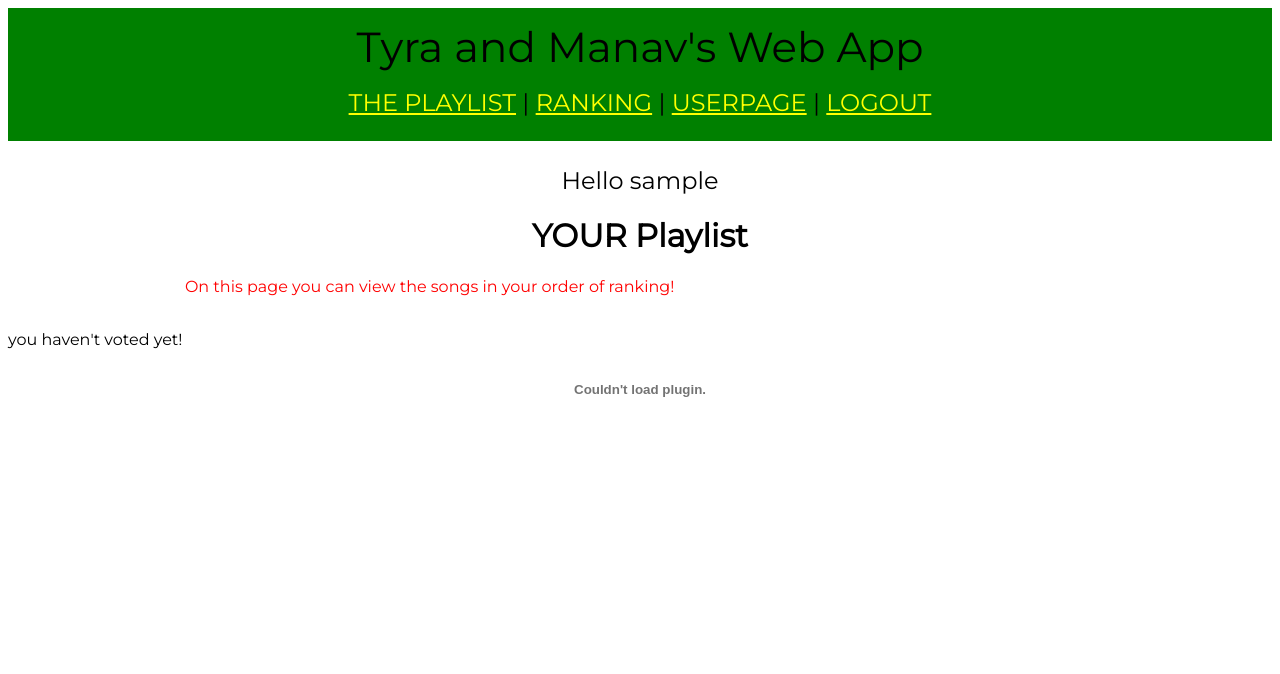
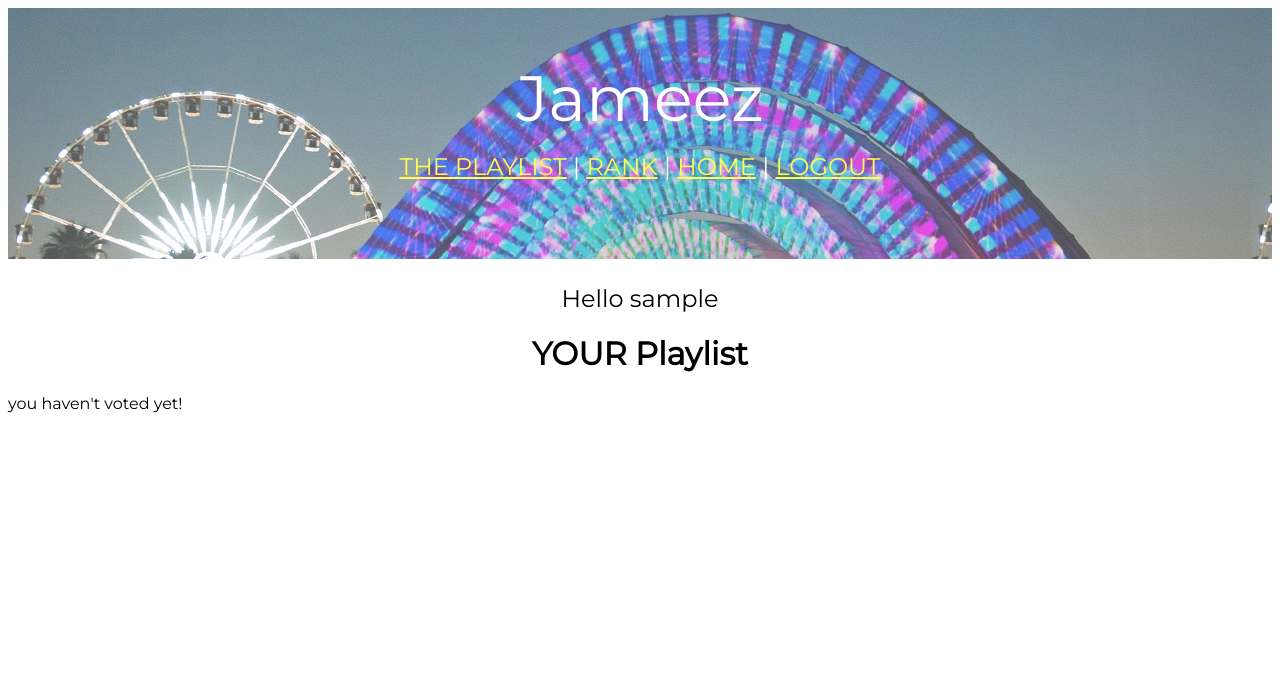
Before and after one commit to tyrahe/SoundCloud_Project, a PHP site: page /userpage.php in a window 1280 px wide. Shown: the top 674 px of the page. Run offline with PHP 8.4, Linux system fonts and the light colour scheme; the visitor is signed in with stand-in values (Sample User, id 1); data that the repository does not hold is empty; some libraries are stand-ins or nearby versions.

Commit message:
Better Version

```diff
--- a/db.sql
+++ b/db.sql
@@ -1,6 +1,8 @@
-CREATE DATABASE myDB;
+-- Created By Tyra He --
 
-USE myDB2;
+CREATE DATABASE myDB3;
+
+USE myDB3;
 CREATE TABLE `TEST2` (
   `id` int(6) unsigned NOT NULL AUTO_INCREMENT,
   `username` varchar(30) NOT NULL,
--- a/default.css
+++ b/default.css
@@ -10,26 +10,43 @@ h1{
 	font-family: 'Montserrat';
 }
 
+.main-page-wrap {
+   background-image: url('3tree.jpg');
+   opacity: .8;
+   width: 100%;
+   height: 100%;
+
+}
 
 .header-container{
 	width: 100%;
-	background-color: green;
-	height: 120px;
-	font-size: 42px;
+	background-image: url('coachella-gateway.jpg');
+	opacity: 0.7;
+	height: 200px;
+	font-size: 64px;
+	color: white;
 	text-align: center;
-	padding-top: 1%;
+	padding-top: 4%;
 }
-.header-container .content{
+.login-header-container{
+	width: 100%;
+	height: 100px;
+	font-size: 64px;
+	color: white;
+	text-align: center;
+	padding-top: 4%;
+}
+.header-content{
 	width: 70%;
 	margin-top: 15px;
 	padding-left: 15%;
 	padding-right: 15%;
 	font-size: 24px;
 }
-.header-container .content a:hover{
+.header-content a:hover{
 	color: white;
 }
-.header-container .content a{
+.header-content a{
 	color: yellow;
 }
 
@@ -68,13 +85,15 @@ h1{
   content: "";
   display: block;
 }
+
+
+
+
 .footer, .page-wrap:after {
   /* .push must be the same height as footer */
     height:60px;
 
 }
-
-
 
 .footer{
 	background:#999;
@@ -91,16 +110,16 @@ h1{
  	color: red;
  }
 
+.title-container{
+	width: 40%;
+	margin-left: 30%;
+	margin-right: 30%;
+	text-align: center;
 
-/*
-.footer {
-   position: fixed;
-   margin-top: 50px;
-   padding-top: 20px;
-   left:0px;
-   bottom:0px;
-   height:50px;
-   width:100%;
-   background:#999;
-   font-size: 12px;
-}*/
+}
+
+.song-title{
+	margin-top: 25px;
+	margin-bottom: 25px;
+	font-size: 25px;
+}
--- a/global.js
+++ b/global.js
@@ -1,3 +1,6 @@
+// Created by Manav
+
+
  SC.initialize({
     client_id: "82bbfbb611ea601c42b750a83a4c0749",
     redirect_uri: "http://google.com",
--- a/userpage.php
+++ b/userpage.php
@@ -1,4 +1,13 @@
-<?php require 'utils.php'; ?>
+<!--
+
+	Created by Manav.
+
+-->
+
+<?php
+session_start();
+require 'utils.php';
+?>
 <html>
 <head>
   	<link rel="stylesheet" type="text/css" href="default.css">
@@ -17,42 +26,22 @@
 	<script src="scwidget.js"></script>
 	<script src="soundcloud.player.api.js"></script>
 	<script type="text/javascript">
+		//Prepares the soundcloud widget
 	   soundcloud.addEventListener('onPlayerReady', function(player, data) {
 	     player.api_play();
 	   });
 	</script>
+
 	<script>
 
-
-
-		function showSongs(songIndex, choice){
-
+		//This function orders the songs in the descending order
+		function orderSongs(vote1, vote2, vote3, vote4, vote5){
+			//Initialializes our app with the Soundcloud API
 			SC.initialize({
     		client_id: '82bbfbb611ea601c42b750a83a4c0749',
   			});
 
-			SC.get('/playlists/96517157', function(playlist) {
-  				index = songIndex -1;
-  				$('.player').append("<h3>Choice " + choice + "</h3>" );
-  				$('.player').append("<h4>Song " + songIndex + "</h4>" );
-  				$('.player').append(playlist.tracks[index].title);
-  				$('.player').append("<br>");
-
-  				console.log(playlist.tracks[index].embeddable_by);
-
-			});
-
-
-
-		};
-	</script>
-	<script>
-
-		function orderSongs(vote1, vote2, vote3, vote4, vote5){
-			SC.initialize({
-    		client_id: '82bbfbb611ea601c42b750a83a4c0749',
-  			});
-
+			//Gets the playlist, and acesses the tracks on it.
 			SC.get('/playlists/96517157', function(playlist) {
 
 				var ranked_songs = new Array();
@@ -63,31 +52,21 @@
 				ranked_songs[5-vote5]=4;
 
 
-			//songs in order
-			$('.player').append("<h3>Choice 1 </h3>" );
-			$('.player').append("<h4>Song " + (ranked_songs[0]+1) + "</h4>" );
-			$('.player').append(playlist.tracks[ranked_songs[1]].title);
-			$('.player').append("<br>");
+				//Displays the ranked songs in the correct order
+				$('.player').append("<div class='title-container'><div class='song-title'>" + playlist.tracks[ranked_songs[4]].title + "</div></div>");
+				$('.player').append("<iframe width='100%'' height='100 scrolling='no' frameborder='no' src='https://w.soundcloud.com/player/?url=https%3A//" + playlist.tracks[ranked_songs[4]].uri.substring(8) + "&amp;auto_play=false&amp;hide_related=false&amp;show_comments=true&amp;show_user=true&amp;show_reposts=false&amp;visual=true'></iframe>");
 
-			$('.player').append("<h3>Choice 2 </h3>" );
-			$('.player').append("<h4>Song " + (ranked_songs[1]+1) + "</h4>" );
-			$('.player').append(playlist.tracks[ranked_songs[2]].title);
-			$('.player').append("<br>");
+				$('.player').append("<div class='title-container'><div class='song-title'>" + playlist.tracks[ranked_songs[3]].title + "</div></div>");
+				$('.player').append("<iframe width='100%'' height='100 scrolling='no' frameborder='no' src='https://w.soundcloud.com/player/?url=https%3A//" + playlist.tracks[ranked_songs[3]].uri.substring(8) + "&amp;auto_play=false&amp;hide_related=false&amp;show_comments=true&amp;show_user=true&amp;show_reposts=false&amp;visual=true'></iframe>");
 
-			$('.player').append("<h3>Choice 3 </h3>" );
-			$('.player').append("<h4>Song " + (ranked_songs[2]+1) + "</h4>" );
-			$('.player').append(playlist.tracks[ranked_songs[3]].title);
-			$('.player').append("<br>");
+				$('.player').append("<div class='title-container'><div class='song-title'>" + playlist.tracks[ranked_songs[2]].title + "</div></div>");
+				$('.player').append("<iframe width='100%'' height='100 scrolling='no' frameborder='no' src='https://w.soundcloud.com/player/?url=https%3A//" + playlist.tracks[ranked_songs[2]].uri.substring(8) + "&amp;auto_play=false&amp;hide_related=false&amp;show_comments=true&amp;show_user=true&amp;show_reposts=false&amp;visual=true'></iframe>");
 
-			$('.player').append("<h3>Choice 4 </h3>" );
-			$('.player').append("<h4>Song " + (ranked_songs[3]+1) + "</h4>" );
-			$('.player').append(playlist.tracks[ranked_songs[4]].title);
-			$('.player').append("<br>");
+				$('.player').append("<div class='title-container'><div class='song-title'>" + playlist.tracks[ranked_songs[1]].title + "</div></div>");
+				$('.player').append("<iframe width='100%'' height='100 scrolling='no' frameborder='no' src='https://w.soundcloud.com/player/?url=https%3A//" + playlist.tracks[ranked_songs[1]].uri.substring(8) + "&amp;auto_play=false&amp;hide_related=false&amp;show_comments=true&amp;show_user=true&amp;show_reposts=false&amp;visual=true'></iframe>");
 
-			$('.player').append("<h3>Choice 5 </h3>" );
-			$('.player').append("<h4>Song " + (ranked_songs[4]+1) + "</h4>" );
-			$('.player').append(playlist.tracks[ranked_songs[5]].title);
-			$('.player').append("<br>");
+				$('.player').append("<div class='title-container'><div class='song-title'>" + playlist.tracks[ranked_songs[0]].title + "</div></div>");
+				$('.player').append("<iframe width='100%'' height='100 scrolling='no' frameborder='no' src='https://w.soundcloud.com/player/?url=https%3A//" + playlist.tracks[ranked_songs[0]].uri.substring(8) + "&amp;auto_play=false&amp;hide_related=false&amp;show_comments=true&amp;show_user=true&amp;show_reposts=false&amp;visual=true'></iframe>");
 
 			});
 
@@ -97,15 +76,18 @@
   <title>Ranking</title>
 </head>
 <body>
-<div class="header-container">Tyra and Manav's Web App
-        <div class="content">
-            <a href="aggregate.php">THE PLAYLIST</a> | <a href="rank.php">RANKING</a> | <a href="userpage.php">USERPAGE</a>
+	<!-- Header -->
+	<div class="header-container">Jameez
+	    <div class="header-content">
+	        <a href="aggregate.php">THE PLAYLIST</a> | <a href="rank.php">RANK</a> | <a href="userpage.php">HOME</a>
 	    	| <a href="logout.php">LOGOUT</a>
 	    </div>
 	</div>
+
 	<div class="page-wrap">
+
+<!-- Checks whether the user is logged in -->
 <?php
-  session_start();
   echo "<div class='main-container'><div class='welcome'>";
   if (!isset($_SESSION["username"])) {
       echo "Not logged in yet. Redirecting to log in page...";
@@ -119,17 +101,15 @@
 
   echo "</div></div>";
 ?>
+
+
 		<div class="main-container">
 			<h1>YOUR Playlist</h1>
-
-    <div class="description">
-        On this page you can view the songs in your order of ranking! <br><br>
-    </div>
 		</div>
 
+<!-- Gets the song ratings from the database and passes them to the orderSongs function,
+which displays them in the correct order. -->
 <?php
-
-//get ranking of songs
 $result = get_rating($_SESSION['username']);
 
 	if ($result) {
@@ -147,31 +127,22 @@ $result = get_rating($_SESSION['username']);
 		echo "you haven't voted yet!";
 	}
 
+?>
+		<!-- Where the playlist is displayed -->
+		<div class="player"></div>
+	</div>
 
 
-?>
-<object height="81" width="100%" id="yourPlayerId" classid="clsid:D27CDB6E-AE6D-11cf-96B8-444553540000">
-  <param name="movie" value="http://player.soundcloud.com/player.swf?url=http%3A%2F%2Fsoundcloud.com%2Fmatas%2Fhobnotropic&enable_api=true&object_id=yourPlayerId"></param>
-  <param name="allowscriptaccess" value="always"></param>
-  <embed allowscriptaccess="always" height="81" src="http://player.soundcloud.com/player.swf?url=http%3A%2F%2Fsoundcloud.com%2Fmatas%2Fhobnotropic&enable_api=true&object_id=yourPlayerId" type="application/x-shockwave-flash" width="100%" name="yourPlayerId"></embed>
-</object>
-<div class="player"></div>
-<div id='test'></div>
-</div>
-
+	<!-- The Footer -->
 	<div class="footer">
         <div class="col-left">
             Click <a href="https://developers.soundcloud.com/">here</a> to learn more about the Soundcloud API<br>
             Built for CS 135, Distributed Software Architecture
         </div>
+
         <div class="col-right">
             Designed by Manav Kohli CMC '16 and Tyra He HMC '16
-
         </div>
-
 	</div>
-
-
-
 </body>
 </html>
--- a/utils.php
+++ b/utils.php
@@ -1,11 +1,22 @@
 <?php
 
+/*
+ * Created by Tyra He.
+ * This file is the checking system for registered users to log in. When a user filled in the password to log into the
+ * system, the database checks character-by-character to make sure the password is correct before allowing the user to
+ * get in. Also, when a new user is registering, this file also modifies the database to save the user name and its
+ * password into the database.
+ *
+ */
 
+/*
+ * This function checks the connection between the database and the webpage.
+ */
 function get_conn() {
 	$servername = "localhost";
 	$username = "root";
 	$password = "";
-	$dbname = "myDB2";
+	$dbname = "myDB3";
 	return new mysqli($servername, $username, $password, $dbname);
 }
 
@@ -14,6 +25,9 @@ if (get_conn()->connect_error) {
     die("Connection failed: " . $conn->connect_error);
 }
 
+/*
+ * This function checks the whether the user exists in the database.
+ */
 function user_exist($username) {
 	$conn = get_conn();
 	$stmt = $conn->prepare("SELECT * FROM TEST2 WHERE username=?");
@@ -23,6 +37,10 @@ function user_exist($username) {
 	$conn->close();
     return $exist;
 }
+
+/*
+ * This function checks whether the user has already rated all the songs. This is a state check.
+ */
 function user_rated($username) {
 	$conn = get_conn();
 	$stmt = $conn->prepare("SELECT * FROM TEST2 WHERE username=? AND rated=1");
@@ -33,6 +51,9 @@ function user_rated($username) {
     return $exist;
 }
 
+/*
+ * This function checks whether the rating has been updated.
+ */
 function update_rating($username,$v1,$v2,$v3,$v4,$v5) {
 	$conn = get_conn();
 	$stmt = $conn->prepare("UPDATE TEST2 SET track1=?,track2=?,track3=?,track4=?,track5=?,rated=1 WHERE username=?");
@@ -42,6 +63,10 @@ function update_rating($username,$v1,$v2,$v3,$v4,$v5) {
     return $stmt->error;
 }
 
+
+/*
+ * This function checks whether the user has the authentication to rate.
+ */
 function authenticate($username, $password) {
 	$conn = get_conn();
 	$stmt = $conn->prepare("SELECT * FROM TEST2 WHERE username=? AND password=?");
@@ -52,6 +77,9 @@ function authenticate($username, $password) {
     return $exist;
 }
 
+/*
+ * This function allows the database to add a new user.
+ */
 function add_user($username, $password) {
 	$conn = get_conn();
     $stmt = $conn->prepare("INSERT INTO TEST2(username,password) VALUES (?,?)");
@@ -61,6 +89,9 @@ function add_user($username, $password) {
     return $stmt->error;
 }
 
+/*
+ * This function redirects the user to the main page.
+ */
 function Redirect($url, $permanent = false)
 {
     if (headers_sent() === false) {
@@ -69,6 +100,9 @@ function Redirect($url, $permanent = false)
     exit();
 }
 
+/*
+ * This function works with the sorting function later to enable a list of ordered songs.
+ */
 function get_rating_list() {
 	$conn = get_conn();
 	$sql = "SELECT username,track1,track2,track3,track4,track5 FROM TEST2 WHERE rated=1";
@@ -76,6 +110,9 @@ function get_rating_list() {
 	return $result;
 }
 
+/*
+ * This function retrieves the rating order.
+ */
 function get_rating($username) {
 	$conn = get_conn();
 	$stmt = $conn->prepare("SELECT track1,track2,track3,track4,track5 FROM TEST2 WHERE username=? AND rated=1");
@@ -90,6 +127,9 @@ function get_rating($username) {
 }
 
 
+/*
+ * This function calculates the numerical average and display in the form in the rank webpage.
+ */
 function get_avg_rating() {
 	$conn = get_conn();
 	$sql = "SELECT ROUND(AVG(track1),1) AS avg_1,
```
Also changed, not shown: aggregate.php (+15 -7 lines), login.php (+17 -34 lines), logout.php (+21 -9 lines), rank.php (+35 -20 lines), 3tree.jpg (added), coachella-gateway.jpg (added), scwidget.js, 3 other files. Lines whose indentation alone changed are shown as unchanged.
